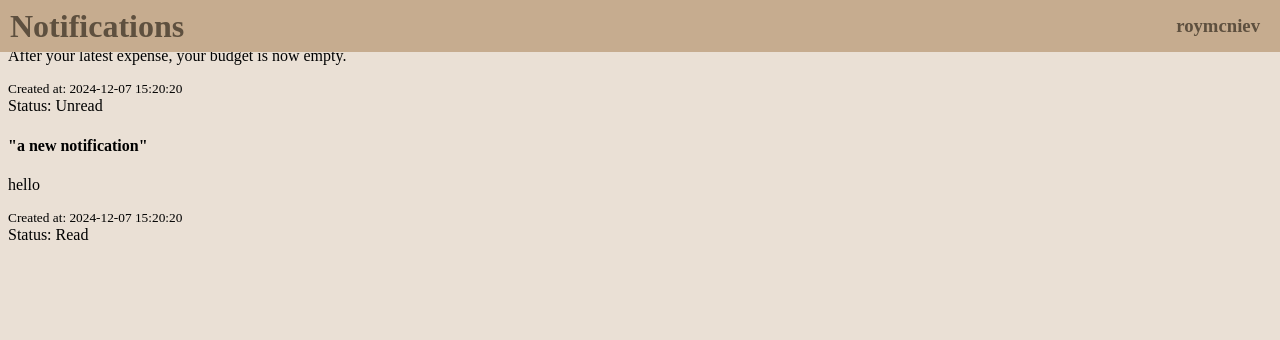
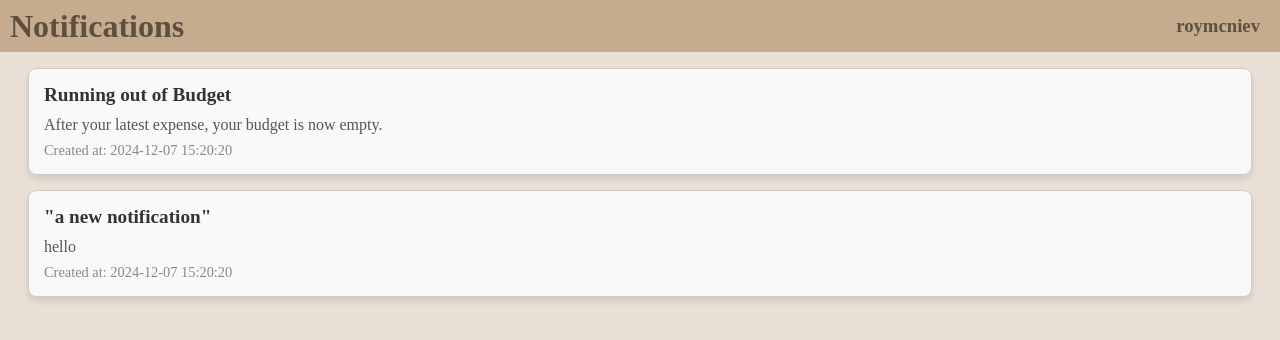
Before and after one commit to stanleytengg/CS1530-Final-Project, a Flask app: page /notifications in a window 1280 px wide. Shown: the top 340 px of the page. Run offline with Flask 3, Linux system fonts and the light colour scheme; a user stored in the database is signed in; data comes from the database, SQL or seed files in the repository; both versions use the stored data as it was before the commit.

Commit message:
finished notification function + UI design

```diff
--- a/models.py
+++ b/models.py
@@ -29,5 +29,4 @@ class Notification(db.Model):
     user_id = db.Column(db.Integer, db.ForeignKey('users.uid'), nullable=False)
     title = db.Column(db.String(100), nullable=False)
     message = db.Column(db.String(255), nullable=False)
-    is_read = db.Column(db.Boolean, default=False)
     created_at = db.Column(db.DateTime, default=datetime.now)
--- a/routes.py
+++ b/routes.py
@@ -88,11 +88,13 @@ def routes(app, db, bcrypt):
 
         budget = current_user.budget - new_expense.amount
         current_user.budget = budget
+        db.session.commit()
+
         if budget <= 0:
             new_notification = Notification(
                 user_id=current_user.uid,  # Associate the notification with the current user
                 title="Running out of Budget",
-                message="After your latest expense, your budget is now empty.",
+                message=f"After your latest expense of ${new_expense.amount}, your budget is now {budget}.",
                 created_at=datetime.now()  # Use the current time for the notification's creation
             )
 
@@ -111,6 +113,16 @@ def routes(app, db, bcrypt):
         budget = float(request.form.get('set-budget'))
         if budget > 0:
             current_user.budget = budget
+            db.session.commit()
+
+            new_notification = Notification(
+                user_id=current_user.uid,  # Associate the notification with the current user
+                title="New Budget Set",
+                message=f"You have set your budget to be ${budget}.",
+                created_at=datetime.now()  # Use the current time for the notification's creation
+            )
+
+            db.session.add(new_notification)
             db.session.commit()
 
             return redirect(url_for('home'))
@@ -163,7 +175,6 @@ def routes(app, db, bcrypt):
             'id': notification.id,
             'title': notification.title,
             'message': notification.message,
-            'is_read': notification.is_read,
             'created_at': notification.created_at.strftime('%Y-%m-%d %H:%M:%S')
         } for notification in notifications]
 
--- a/static/script.js
+++ b/static/script.js
@@ -125,6 +125,7 @@ const updateNotifications = () => {
             const notificationList = document.getElementById('notification-list');
             notificationList.innerHTML = '';
 
+
             data.notifications.forEach(notification => {
                 const notificationItem = document.createElement('div');
                 notificationItem.classList.add('notification-item');
@@ -133,13 +134,12 @@ const updateNotifications = () => {
                     <h4>${notification.title}</h4>
                     <p>${notification.message}</p>
                     <small>Created at: ${notification.created_at}</small>
-                    <div>Status: ${notification.is_read ? 'Read' : 'Unread'}</div>
                 `;
                 notificationList.appendChild(notificationItem);
             });
         } else {
             // If no notifications are found
-            alert("No notifications found.");
+            notificationList.innerHTML = '<p>No notifications found.</p>';
         }
     })
     .catch(error => {
--- a/static/style.css
+++ b/static/style.css
@@ -220,3 +220,47 @@ input.register-login-btn {
     display: flex;
     justify-content: space-between;
 }
+
+/* Notifications Section */
+#notifications-section {
+    margin-top: 6vh; /* Adjust to be below the navigation bar */
+    padding: 20px;
+}
+
+#notification-list {
+    display: flex;
+    flex-direction: column; /* Display notifications in a vertical list */
+    gap: 15px; /* Space between notifications */
+}
+
+.notification-item {
+    border: 1px solid #ccc; /* Add border around each notification */
+    background-color: #f9f9f9; /* Light background color for notifications */
+    padding: 15px; /* Space inside the notification block */
+    border-radius: 8px; /* Rounded corners */
+    box-shadow: 0 4px 6px rgba(0, 0, 0, 0.1); /* Subtle shadow for elevation */
+    transition: transform 0.2s ease, box-shadow 0.2s ease;
+}
+
+/* Hover effect for notifications */
+.notification-item:hover {
+    transform: scale(1.02); /* Slightly enlarge the block */
+    box-shadow: 0 6px 10px rgba(0, 0, 0, 0.15); /* Darker shadow on hover */
+}
+
+.notification-item h4 {
+    margin: 0 0 10px 0; /* Space below the title */
+    font-size: 1.2em;
+    color: #333;
+}
+
+.notification-item p {
+    margin: 0 0 8px 0; /* Space below the message */
+    font-size: 1em;
+    color: #555;
+}
+
+.notification-item small {
+    font-size: 0.9em;
+    color: #888; /* Muted color for timestamps */
+}
--- a/templates/home.html
+++ b/templates/home.html
@@ -11,7 +11,7 @@
         <h3>{{ current_user.username }}</h3>
         <div class="dropdown">
             <div class="dropdown-content">
-                <a>Profile</a>
+                <a href="{{ url_for('home') }}">Home</a>
                 <a>Settings</a>
                 <a href="{{ url_for('notifications') }}">Notifications</a>
                 <a href="{{ url_for('logout') }}">logout</a>
--- a/templates/notifications.html
+++ b/templates/notifications.html
@@ -11,16 +11,18 @@
         <h3>{{ current_user.username }}</h3>
         <div class="dropdown">
             <div class="dropdown-content">
-                <a>Profile</a>
+                <a href="{{ url_for('home') }}">Home</a>
                 <a>Settings</a>
-                <a>Notifications</a>
+                <a href="{{ url_for('notifications') }}">Notifications</a>
                 <a id="logout" href="{{ url_for('logout') }}">logout</a>
             </div>
         </div>
     </div>
 </div>
 
-<div id="notification-list"></div>
+<div id="notifications-section">
+    <div id="notification-list"></div>
+</div>
 
 <script>
     window.onload = updateNotifications;
```
Also changed, not shown: instance/users.db.
